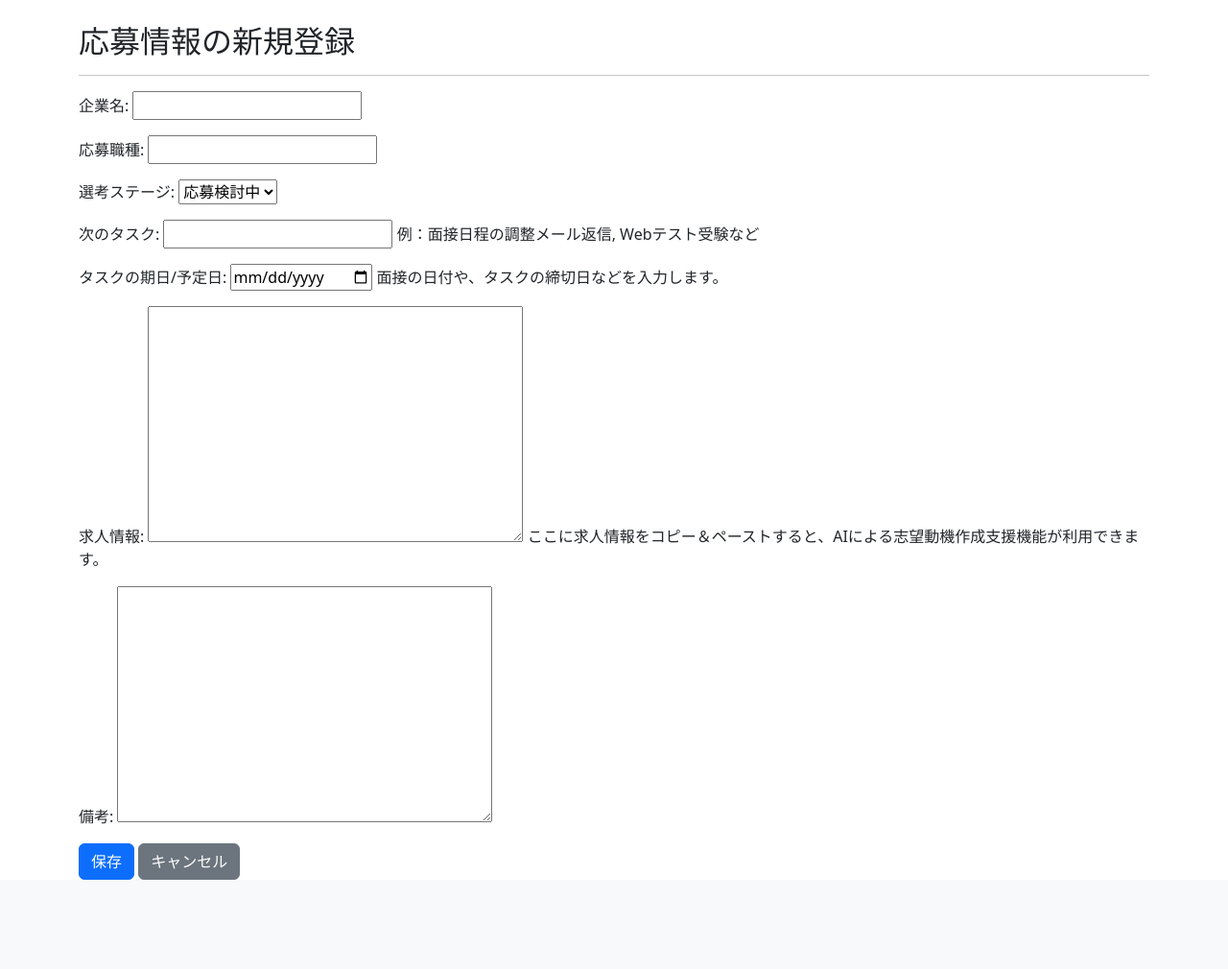
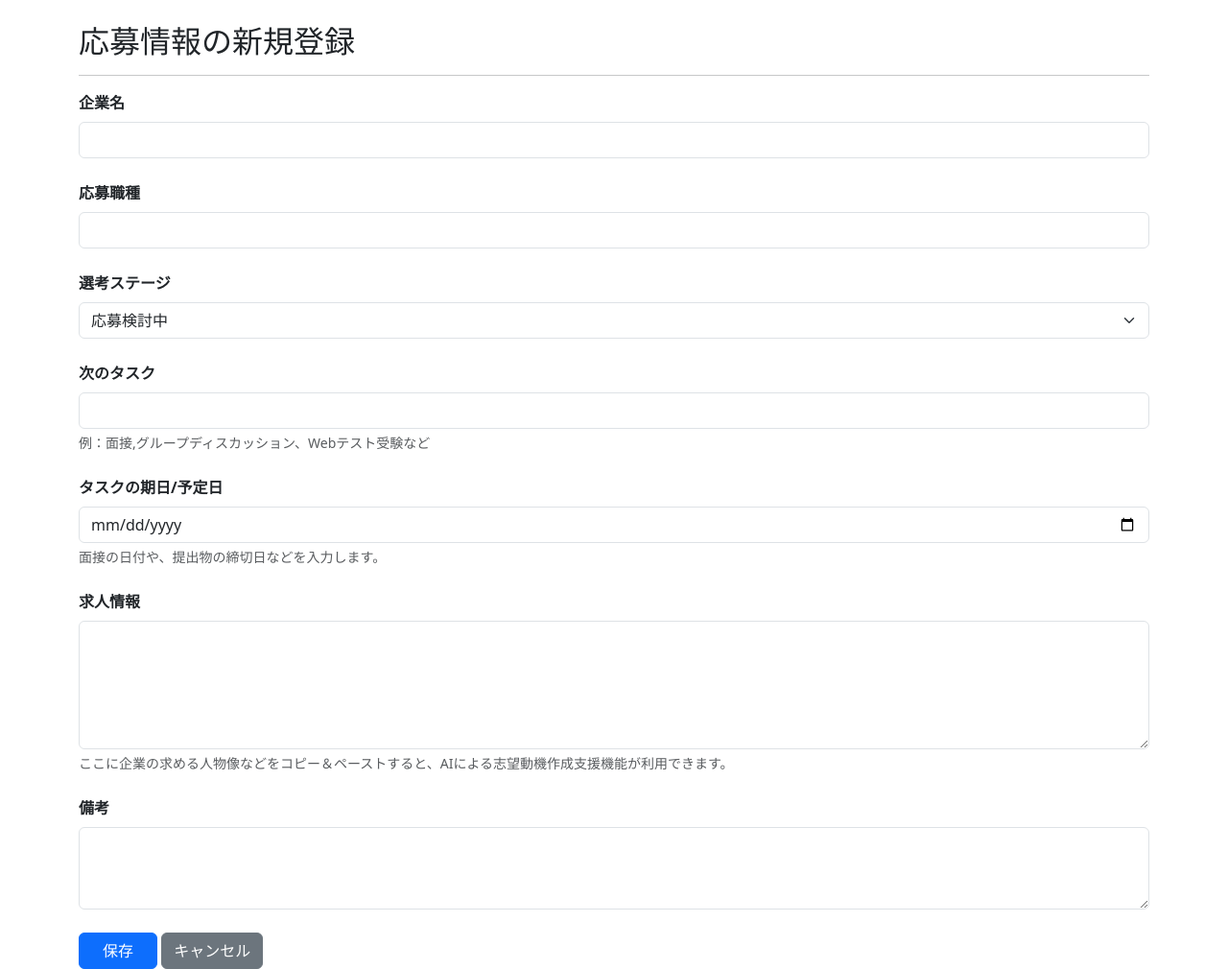
Before and after one commit to koki-sekiguchi66/JobInfo_application, a Django app: page /application/new/ in a window 1280 px wide. Shown: the part 56-1066 px from the top of the page at 96% size. Before the commit the page ends 973 px from the top, so only its background shows below. Run offline with Django 4.2, Linux system fonts and the light colour scheme; the visitor is signed in with stand-in values (Sample User, id 1).

Commit message:
update input field

```diff
--- a/jobinfo_application/forms.py
+++ b/jobinfo_application/forms.py
@@ -18,14 +18,32 @@ class JobApplicationForm(forms.ModelForm):
     class Meta:
         model = JobApplication
         fields = ['company_name', 'job_title', 'status', 'next_action', 'next_action_date', 'job_description', 'notes']
-        widgets = {'next_action_date': forms.DateInput(attrs={'type': 'date'})}
+        widgets = {
+            'company_name': forms.TextInput(attrs={'class': 'form-control'}),
+            'job_title': forms.TextInput(attrs={'class': 'form-control'}),
+            'status': forms.Select(attrs={'class': 'form-select'}),
+            'next_action': forms.TextInput(attrs={'class': 'form-control'}),
+            'next_action_date': forms.DateInput(attrs={'type': 'date', 'class': 'form-control'}),
+            'job_description': forms.Textarea(attrs={'class': 'form-control', 'rows': 5}),
+            'notes': forms.Textarea(attrs={'class': 'form-control', 'rows': 3}),
+        }
 
 class DocumentForm(forms.ModelForm):
     class Meta:
         model = Document
         fields = ['name', 'uploaded_file']
+        widgets = {
+            'name': forms.TextInput(attrs={'class': 'form-control'}),
+            'uploaded_file': forms.FileInput(attrs={'class': 'form-control'}),
+        }
+
 
 class UserProfileForm(forms.ModelForm):
     class Meta:
         model = UserProfile
         fields = ['skills', 'experience', 'self_pr']
+        widgets = {
+            'skills': forms.Textarea(attrs={'class': 'form-control', 'rows': 5}),
+            'experience': forms.Textarea(attrs={'class': 'form-control', 'rows': 8}),
+            'self_pr': forms.Textarea(attrs={'class': 'form-control', 'rows': 8}),
+        }
--- a/jobinfo_application/models.py
+++ b/jobinfo_application/models.py
@@ -8,17 +8,17 @@ class UserProfile(models.Model):
     skills = models.TextField(
         blank=True,
         verbose_name="スキル・資格",
-        help_text="プログラミング言語、フレームワーク、保有資格などを自由にご記入ください。"
+        help_text="プログラミング言語、フレームワーク、保有資格など記入してください。"
     )
     experience = models.TextField(
         blank=True,
         verbose_name="職務経歴・学業経験",
-        help_text="これまでであなたが注力したことなどを具体的に記述してください。"
+        help_text="これまでであなたが注力したことを具体的に記入してください。"
     )
     self_pr = models.TextField(
         blank=True,
         verbose_name="自己PR",
-        help_text="あなたの強みや、仕事に対する価値観などを自由にご記入ください。"
+        help_text="あなたの強みや、仕事に対する価値観を記入してください。"
     )
     updated_at = models.DateTimeField(auto_now=True)
 
@@ -37,21 +37,21 @@ class JobApplication(models.Model):
     blank=True,
     null=True,
     verbose_name="次のタスク",
-    help_text="例：面接日程の調整メール返信, Webテスト受験など"
+    help_text="例：面接,グループディスカッション、Webテスト受験など"
 )
 
     next_action_date = models.DateField(
     blank=True,
     null=True,
     verbose_name="タスクの期日/予定日",
-    help_text="面接の日付や、タスクの締切日などを入力します。"
+    help_text="面接の日付や、提出物の締切日などを入力します。"
 )
 
     job_description = models.TextField(
     blank=True,
     null=True,
     verbose_name="求人情報",
-    help_text="ここに求人情報をコピー＆ペーストすると、AIによる志望動機作成支援機能が利用できます。"
+    help_text="ここに企業の求める人物像などをコピー＆ペーストすると、AIによる志望動機作成支援機能が利用できます。"
     )
 
     notes = models.TextField(blank=True, null=True, verbose_name="備考")
@@ -67,7 +67,7 @@ class JobApplication(models.Model):
 
 class Document(models.Model):
     job_application = models.ForeignKey(JobApplication, related_name='documents', on_delete=models.CASCADE)
-    name = models.CharField(max_length=255, verbose_name="書類名（例：職務経歴書_v2）")
+    name = models.CharField(max_length=255, verbose_name="書類名（例：エントリーシート_v1など）")
     uploaded_file = models.FileField(upload_to='documents/%Y/%m/')
     uploaded_at = models.DateTimeField(auto_now_add=True)
     def __str__(self):
--- a/jobinfo_application/templates/jobinfo_application/jobapplication_form.html
+++ b/jobinfo_application/templates/jobinfo_application/jobapplication_form.html
@@ -3,14 +3,38 @@
 {% block content %}
   {% if form.instance.pk %}
     <h2>応募情報の編集</h2>
+    <p class="text-muted">{{ form.instance.company_name }} - {{ form.instance.job_title }}</p>
   {% else %}
     <h2>応募情報の新規登録</h2>
   {% endif %}
   <hr>
-  <form method="post" enctype="multipart/form-data">
+  <form method="post">
     {% csrf_token %}
-    {{ form.as_p }}
-    <button type="submit" class="btn btn-primary">保存</button>
+
+    {% for field in form %}
+      <div class="mb-4">
+        <label for="{{ field.id_for_label }}" class="form-label fw-bold">{{ field.label }}</label>
+
+        {{ field }}
+
+        {% if field.errors %}
+          <div class="invalid-feedback d-block mt-1">
+            {% for error in field.errors %}
+              {{ error }}
+            {% endfor %}
+          </div>
+        {% endif %}
+        {% if field.help_text %}
+          <div class="form-text mt-1">
+            {{ field.help_text|safe }}
+          </div>
+        {% endif %}
+
+      </div>
+    {% endfor %}
+
+    <button type="submit" class="btn btn-primary px-4">保存</button>
+
     <a href="{% if form.instance.pk %}{% url 'application-detail' form.instance.pk %}{% else %}{% url 'application-list' %}{% endif %}" class="btn btn-secondary">キャンセル</a>
   </form>
 {% endblock %}
```
Also changed, not shown: jobinfo_application/templates/jobinfo_application/profile_form.html (+27 -2 lines).
